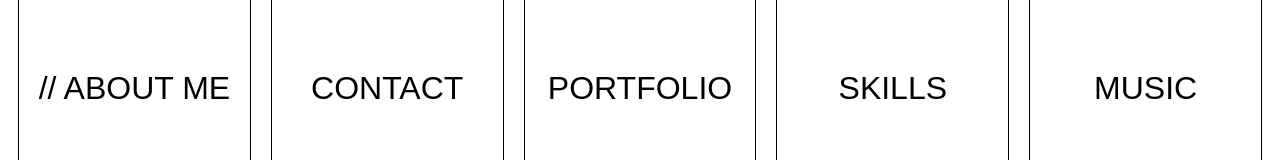
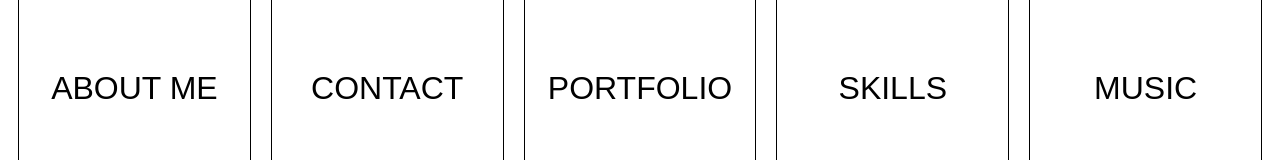
Before and after one commit to bpgoodrow/Portfolio, a React (Create React App) app: page / in a window 1280 px wide. Shown: the part 316-476 px from the top of the page. Built offline with nearby package versions, Linux system fonts and the light colour scheme.

Commit message:
refactor nav footer

```diff
--- a/src/components/Contact.js
+++ b/src/components/Contact.js
@@ -1,7 +1,6 @@
 import React, { useState, useRef } from 'react';
 import './Contact.css';
 import { motion } from "framer-motion";
-import { NavLink } from "react-router-dom";
 import emailjs from '@emailjs/browser';
 import FooterNav from './FooterNav';
 
--- a/src/components/MenuOption.css
+++ b/src/components/MenuOption.css
@@ -21,14 +21,14 @@
   filter: drop-shadow(2px 2px 2px grey);
 }
 
-.menuOption > span {
+.menuOption span {
   cursor: pointer;
   display: inline-block;
   position: relative;
   transition: 0.3s;
 }
 
-.menuOption > span:before {
+.menuOption span:before {
   content: '\002F\002F';
   position: absolute;
   opacity: 0;
@@ -37,11 +37,11 @@
   transition: 0.3s;
 }
 
-.menuOption:hover > span {
+.menuOption:hover span {
   padding-left: 25px;
 }
 
-.menuOption:hover > span:before {
+.menuOption:hover span:before {
   opacity: 1;
   left: 0;
 }
--- a/src/components/MenuOption.js
+++ b/src/components/MenuOption.js
@@ -9,11 +9,10 @@ const MenuOption = ({ title }) => {
       animate={{ y: 0, opacity: 1 }}
       transition={{ duration: .8 }}
     >
-    <span>
     <div className="menuOption">
-     {title}
+      <span>{title}</span>
     </div>
-    </span>
+
     </motion.div>
   )
 }
--- a/src/components/PortfolioControl.js
+++ b/src/components/PortfolioControl.js
@@ -13,7 +13,7 @@ const PortfolioControl = () => {
       transition={{ duration: .4 }}
       >
       <NavLink to="/aboutMe" className="menuOptions">
-        <MenuOption title="// ABOUT ME" />
+        <MenuOption title="ABOUT ME" />
       </NavLink>
         <NavLink to="/contact" className="menuOptions">
           <MenuOption title="CONTACT" />
```
Also changed, not shown: src/components/FooterNav.css (line endings or trailing spaces), 1 other file (tests, documents, lock files or other folders).
